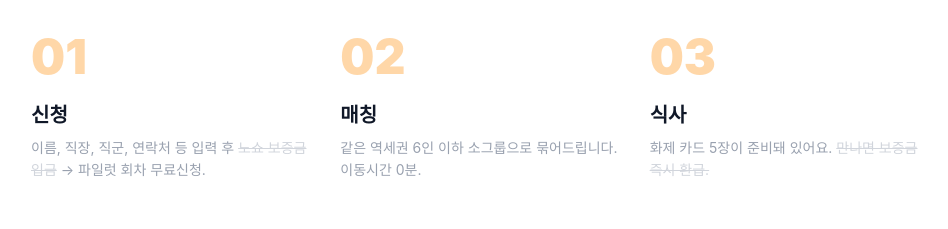
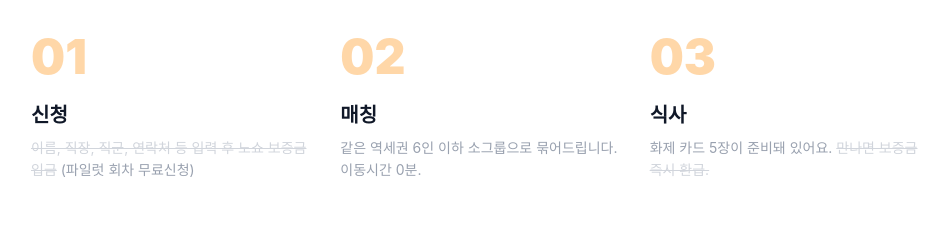
Before and after one commit to luckandy1234-cmyk/landing, a Next.js app: page / in a window 1280 px wide. Shown: the part 1960-2189 px from the top of the page, without its empty margins (161-1109 px from the left). Built offline with nearby package versions, Linux system fonts and the light colour scheme.

Commit message:
신청 단계 취소선 범위 수정

```diff
--- a/components/HowItWorks.tsx
+++ b/components/HowItWorks.tsx
@@ -2,7 +2,7 @@ import React from "react";
 
 export default function HowItWorks() {
   const steps = [
-    { number: "01", title: "신청", desc: <>이름, 직장, 직군, 연락처 등 입력 후 <span className="line-through text-gray-300">노쇼 보증금 입금</span> → 파일럿 회차 무료신청.</> },
+    { number: "01", title: "신청", desc: <><span className="line-through text-gray-300">이름, 직장, 직군, 연락처 등 입력 후 노쇼 보증금 입금</span> (파일럿 회차 무료신청)</> },
     { number: "02", title: "매칭", desc: "같은 역세권 6인 이하 소그룹으로 묶어드립니다. 이동시간 0분." },
     { number: "03", title: "식사", desc: <>화제 카드 5장이 준비돼 있어요. <span className="line-through text-gray-300">만나면 보증금 즉시 환급.</span></> },
   ];
```
